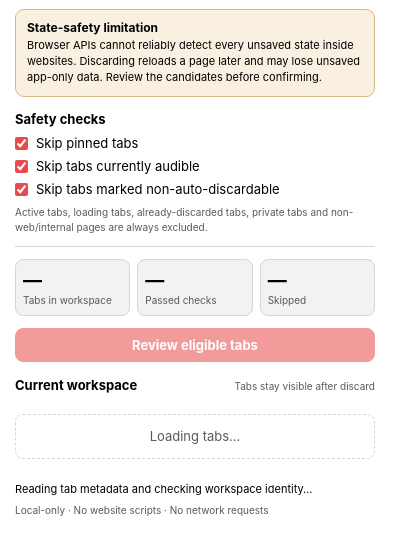
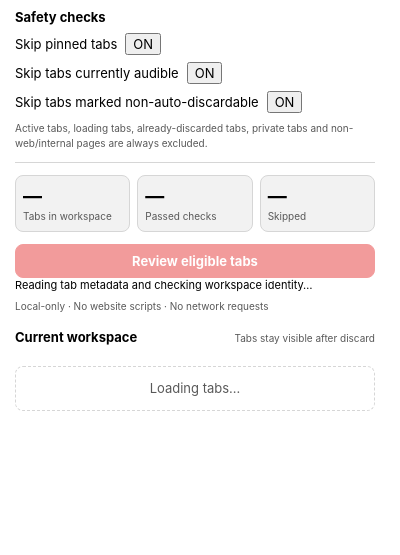
Before and after one commit to usman-pirzada/opera-tab-unloader, a browser extension: page popup.html in a window 400 px wide. Shown: the part 81-636 px from the top of the page. Drawn offline with Linux system fonts and the light colour scheme.

Commit message:
ui: streamline popup and replace safety check checkboxes with state buttons

```diff
--- a/popup.html
+++ b/popup.html
@@ -17,16 +17,20 @@
       <button id="refresh-button" class="icon-button" type="button" title="Refresh tab list" aria-label="Refresh tab list">↻</button>
     </header>
 
-    <section class="notice" role="note">
-      <strong>State-safety limitation</strong>
-      <p>Browser APIs cannot reliably detect every unsaved state inside websites. Discarding reloads a page later and may lose unsaved app-only data. Review the candidates before confirming.</p>
-    </section>
-
     <section class="preferences" aria-labelledby="preferences-title">
       <h2 id="preferences-title">Safety checks</h2>
-      <label class="preference"><input type="checkbox" data-pref="skipPinnedTabs" checked> <span>Skip pinned tabs</span></label>
-      <label class="preference"><input type="checkbox" data-pref="skipAudibleTabs" checked> <span>Skip tabs currently audible</span></label>
-      <label class="preference"><input type="checkbox" data-pref="skipNonAutoDiscardableTabs" checked> <span>Skip tabs marked non-auto-discardable</span></label>
+      <div class="preference">
+        <span id="pref-pinned-label">Skip pinned tabs</span>
+        <button type="button" class="preference-toggle is-on" data-pref="skipPinnedTabs" aria-labelledby="pref-pinned-label" aria-pressed="true">ON</button>
+      </div>
+      <div class="preference">
+        <span id="pref-audible-label">Skip tabs currently audible</span>
+        <button type="button" class="preference-toggle is-on" data-pref="skipAudibleTabs" aria-labelledby="pref-audible-label" aria-pressed="true">ON</button>
+      </div>
+      <div class="preference">
+        <span id="pref-auto-discard-label">Skip tabs marked non-auto-discardable</span>
+        <button type="button" class="preference-toggle is-on" data-pref="skipNonAutoDiscardableTabs" aria-labelledby="pref-auto-discard-label" aria-pressed="true">ON</button>
+      </div>
       <p class="hint">Active tabs, loading tabs, already-discarded tabs, private tabs and non-web/internal pages are always excluded.</p>
     </section>
 
@@ -48,15 +52,15 @@
       </div>
     </section>
 
+    <section class="status-panel" aria-label="Extension status">
+      <p id="status" role="status" aria-live="polite">Checking browser capabilities…</p>
+      <p class="footer-note">Local-only · No website scripts · No network requests</p>
+    </section>
+
     <section class="tab-section" aria-labelledby="tabs-title">
       <div class="section-heading"><h2 id="tabs-title">Current workspace</h2><span class="hint">Tabs stay visible after discard</span></div>
       <div id="tab-list" class="tab-list" aria-live="polite"><p class="empty-state">Loading tabs…</p></div>
     </section>
-
-    <footer>
-      <p id="status" role="status" aria-live="polite">Checking browser capabilities…</p>
-      <p class="footer-note">Local-only · No website scripts · No network requests</p>
-    </footer>
   </main>
   <script src="src/tab-policy.js"></script>
   <script src="src/popup.js"></script>
```
